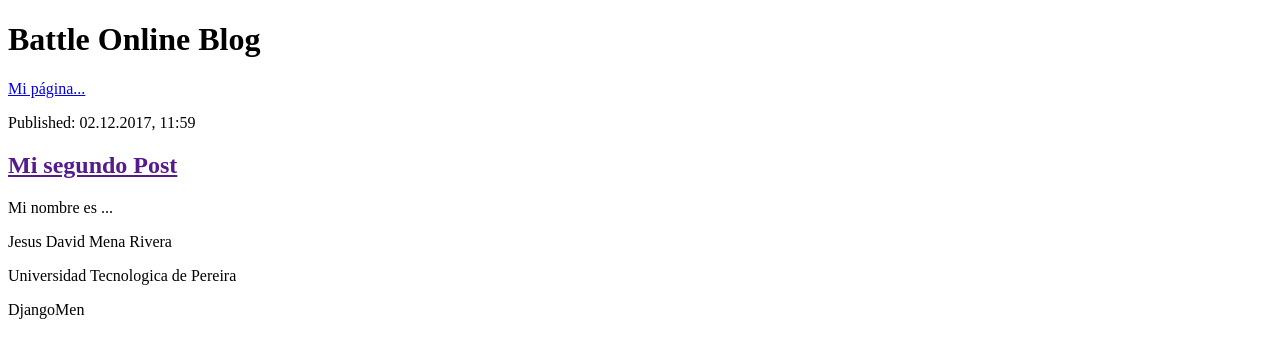
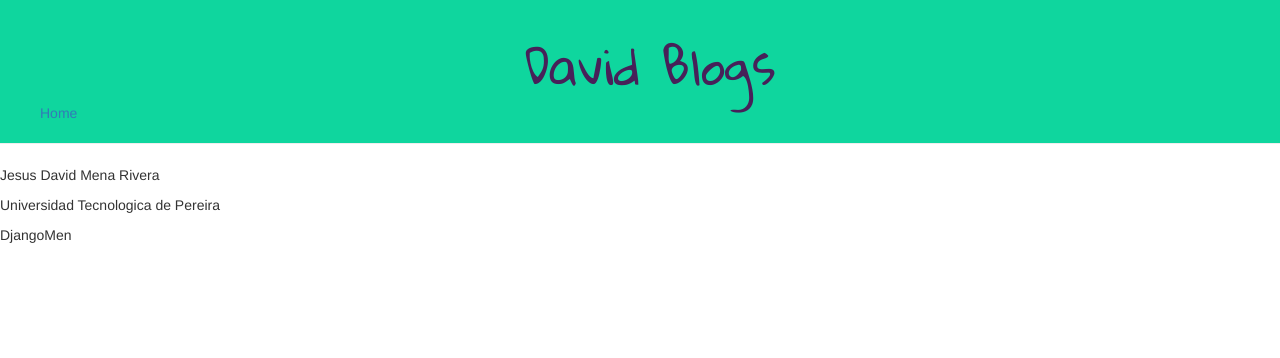
Before and after one commit to Ethacarinage/DjangoMans, a Django app: page / in a window 1280 px wide. Shown: the top 358 px of the page. Run offline with Django 3.2, Linux system fonts and the light colour scheme; tables that the repository leaves empty hold one stand-in row (values such as "Sample post"); some libraries are stand-ins or nearby versions.

Commit message:
Cambios en en css y html

```diff
--- /dev/null
+++ b/blog/static/css/blog.css
@@ -0,0 +1,47 @@
+h1 {
+	color : #472159;
+	font-family: 'Gloria Hallelujah', cursive, bold;
+}
+
+.page-header {
+    background-color: #0FD69E;
+    margin-top: 0;
+    padding: 20px 20px 20px 40px;
+}
+
+.page-header h1, .page-header h1 a, .page-header h1 a:visited, .page-header h1 a:active {
+		text-align: center;
+    font-size: 36pt;
+    text-decoration: none;
+}
+
+.content {
+    margin-left: 40px;
+}
+
+.date {
+    color: #828282;
+}
+
+.save {
+    float: right;
+}
+
+.post-form textarea, .post-form input {
+    width: 100%;
+}
+
+.top-menu, .top-menu:hover, .top-menu:visited {
+    color: #ffffff;
+    float: right;
+    font-size: 26pt;
+    margin-right: 20px;
+}
+
+.post {
+    margin-bottom: 70px;
+}
+
+.post h1 a, .post h1 a:visited {
+    color: #000000;
+}
--- /dev/null
+++ b/blog/templates/blog/base.html
@@ -0,0 +1,39 @@
+{% load staticfiles %}
+<!DOCTYPE html>
+<html lang="es">
+<head>
+	<meta charset="UTF-8">
+	<title>BattleOnline</title>
+	<link rel="stylesheet" href="//maxcdn.bootstrapcdn.com/bootstrap/3.2.0/css/bootstrap.min.css">
+	<link rel="stylesheet" href="//maxcdn.bootstrapcdn.com/bootstrap/3.2.0/css/bootstrap-theme.min.css">
+	<link href="https://fonts.googleapis.com/css?family=Gloria+Hallelujah" rel="stylesheet">
+	<link rel="stylesheet" href="{% static 'css/blog.css' %}">
+</head>
+<body>
+	<div class="page-header">
+		<h1>David Blogs</h1>
+		<a href="http://Ethacarinage.pythonanywhere.com">Home</a>
+	</div>
+
+	<div class="container">
+		<div class="row row-offcanvas row-offcanvas-right">
+			<div class="col-xs-12 col-sm-9">
+				<div class="row">
+					{% block content %}
+					{% endblock %}
+				</div>
+			</div>
+		</div>
+	</div>
+
+
+
+	<footer>
+		<div id="Fin" class="">
+			<p>Jesus David Mena Rivera</p>
+			<p>Universidad Tecnologica de Pereira</p>
+			<p>DjangoMen</p>
+		</div>
+	</footer>
+</body>
+</html>
--- a/blog/templates/blog/post_list.html
+++ b/blog/templates/blog/post_list.html
@@ -1,32 +1,11 @@
-<!DOCTYPE html>
-<html lang="es">
-<head>
-	<meta charset="UTF-8">
-	<title>BattleOnline</title>
-</head>
-<body>
-	<div class="" id="Inicio">
-		<h1>Battle Online Blog</h1>
-		<a href="http://Ethacarinage.pythonanywhere.com">Mi página...</a>
-	</div>
+{% extends 'blog/base.html' %}
+
+{% block content %}
 	{%for post in posts%}
-		<div>
-			<p>Published: 02.12.2017, 11:59</p>
-			<h2><a href="">Mi primer Post</a></h2>
-			{{post}}
+		<div class="col-6 col-sm-6 col-lg-4">
+			<p class="date">Published: {{ post.published_date }}</p>
+			<h2><a href="{% url 'post_detail' pk=post.pk %}">{{post}}</a></h2>
+			<p>{{post.text|linebreaksbr}}</p>
 		</div>
 	{%endfor%}
-	{{post}}
-	<div>
-		<p>Published: 02.12.2017, 11:59</p>
-		<h2><a href="">Mi segundo Post</a></h2>
-		<p>Mi nombre es ... </p>
-	</div>
-
-	<div id="Fin" class="">
-		<p>Jesus David Mena Rivera</p>
-		<p>Universidad Tecnologica de Pereira</p>
-		<p>DjangoMen</p>
-	</div>
-</body>
-</html>
+{% endblock %}
--- a/blog/urls.py
+++ b/blog/urls.py
@@ -3,4 +3,5 @@
 
 urlpatterns = [
 		url(r'^$', views.post_list, name="post_list"),
+		url(r'^post/(?P<pk>\d+)/$',views.post_detail, name="post_detail")
 ]
--- a/blog/views.py
+++ b/blog/views.py
@@ -1,4 +1,4 @@
-from django.shortcuts import render
+from django.shortcuts import render, get_object_or_404
 from django.utils import timezone
 from .models import Post
 
@@ -7,3 +7,7 @@
 def post_list(request):
 	posts = Post.objects.filter(published_date__lte=timezone.now()).order_by("published_date")
 	return render(request, 'blog/post_list.html',{'posts':posts})
+
+def post_detail(request, pk):
+	posts = get_object_or_404(Post, pk=pk)
+	return render(request, "blog/post_detail.html",{"posts":posts})
```
Also changed, not shown: blog/templates/blog/post_detail.html (added, +11 -0 lines).
